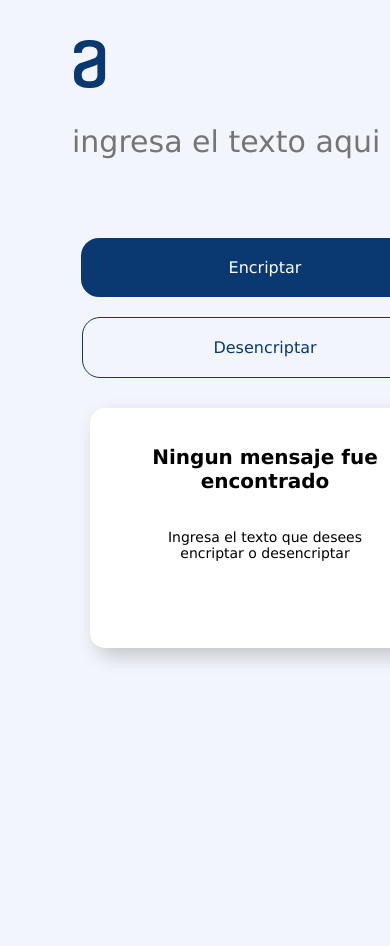
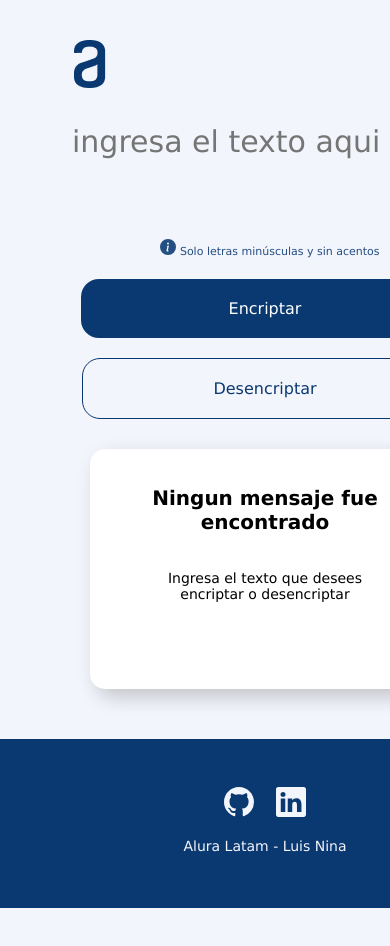
Before and after one commit to Luis-Nina21/Encriptador-Alura, a plain HTML site: page index.html in a window 390 px wide. Shown: the top 946 px of the page. After the commit the page ends 908 px from the top, so only its background shows below. Drawn offline with Linux system fonts and the light colour scheme.

Commit message:
ultima actualización al responsive

```diff
--- a/app.js
+++ b/app.js
@@ -24,8 +24,8 @@ function encriptarTexto() {
     let textoEncriptado = '';
     for (let i = 0; i < texto.length; i++) {
         let charCode = texto.charCodeAt(i);
-        if (charCode >= 97 && charCode <= 122) { // Si es una letra minúscula
-            charCode = ((charCode - 97 + 13) % 26) + 97; // Aplicar cifrado César con desplazamiento de 13 posiciones
+        if (charCode >= 97 && charCode <= 122) {
+            charCode = ((charCode - 97 + 13) % 26) + 97;
         }
         textoEncriptado += String.fromCharCode(charCode);
     }
@@ -107,11 +107,10 @@ function copiarTexto() {
 function cambiarEstiloTexto() {
     var textarea = document.getElementById("textoEntrada");
     var textarea2 = document.getElementById("textoSalida");
-    textarea.style.fontSize = "30px"; // Cambiar el tamaño del texto
-    textarea.style.color = "rgba(10, 56, 113, 1)"; // Cambiar el color del texto
-    textarea2.style.fontSize = "30px"; // Cambiar el tamaño del texto
-    textarea2.style.color = "rgba(10, 56, 113, 1)"; // Cambiar el color del texto
+    textarea.style.fontSize = "30px";
+    textarea.style.color = "rgba(10, 56, 113, 1)";
+    textarea2.style.fontSize = "30px";
+    textarea2.style.color = "rgba(10, 56, 113, 1)";
 }
 
-// Llamar a la función cuando se haya cargado completamente la página
 document.addEventListener("DOMContentLoaded", cambiarEstiloTexto);
--- a/index.html
+++ b/index.html
@@ -14,8 +14,11 @@
 
         <section class="contenedor-izquierdo">
             <textarea name="" id="textoEntrada" cols="30" rows="10" placeholder="ingresa el texto aqui ..."></textarea>
-            <p></p>
+
             <div class="botones-encriptar">
+                <p id="texto-info"><svg xmlns="http://www.w3.org/2000/svg" width="16" height="16" fill="currentColor" class="bi bi-info-circle-fill" viewBox="0 0 16 16">
+                    <path d="M8 16A8 8 0 1 0 8 0a8 8 0 0 0 0 16m.93-9.412-1 4.705c-.07.34.029.533.304.533.194 0 .487-.07.686-.246l-.088.416c-.287.346-.92.598-1.465.598-.703 0-1.002-.422-.808-1.319l.738-3.468c.064-.293.006-.399-.287-.47l-.451-.081.082-.381 2.29-.287zM8 5.5a1 1 0 1 1 0-2 1 1 0 0 1 0 2"/>
+                  </svg> Solo letras minúsculas y sin acentos</p>
                 <button id="boton-encriptar" onclick="encriptarTexto()">Encriptar</button>
                 <button id="boton-desencriptar" onclick="desencriptarTexto()">Desencriptar</button>
             </div>
@@ -28,6 +31,21 @@
             <button id="Copiar" onclick="copiarTexto()">Copiar</button>
         </aside>
     </main>
+    <footer>
+        <div class="iconos-redes">
+            <a href="https://github.com/Luis-Nina21"><svg xmlns="http://www.w3.org/2000/svg" color="#F3F5FC" width="30" height="30" fill="currentColor" class="bi bi-github" viewBox="0 0 16 16">
+                <path d="M8 0C3.58 0 0 3.58 0 8c0 3.54 2.29 6.53 5.47 7.59.4.07.55-.17.55-.38 0-.19-.01-.82-.01-1.49-2.01.37-2.53-.49-2.69-.94-.09-.23-.48-.94-.82-1.13-.28-.15-.68-.52-.01-.53.63-.01 1.08.58 1.23.82.72 1.21 1.87.87 2.33.66.07-.52.28-.87.51-1.07-1.78-.2-3.64-.89-3.64-3.95 0-.87.31-1.59.82-2.15-.08-.2-.36-1.02.08-2.12 0 0 .67-.21 2.2.82.64-.18 1.32-.27 2-.27s1.36.09 2 .27c1.53-1.04 2.2-.82 2.2-.82.44 1.1.16 1.92.08 2.12.51.56.82 1.27.82 2.15 0 3.07-1.87 3.75-3.65 3.95.29.25.54.73.54 1.48 0 1.07-.01 1.93-.01 2.2 0 .21.15.46.55.38A8.01 8.01 0 0 0 16 8c0-4.42-3.58-8-8-8"/>
+              </svg></a>
+
+              <a href="https://www.linkedin.com/in/luis-antony-nina-llicahua-b11a8a2b1/">
+                <svg xmlns="http://www.w3.org/2000/svg" color="#F3F5FC" width="30" height="30" fill="currentColor" class="bi bi-linkedin" viewBox="0 0 16 16">
+                    <path d="M0 1.146C0 .513.526 0 1.175 0h13.65C15.474 0 16 .513 16 1.146v13.708c0 .633-.526 1.146-1.175 1.146H1.175C.526 16 0 15.487 0 14.854zm4.943 12.248V6.169H2.542v7.225zm-1.2-8.212c.837 0 1.358-.554 1.358-1.248-.015-.709-.52-1.248-1.342-1.248S2.4 3.226 2.4 3.934c0 .694.521 1.248 1.327 1.248zm4.908 8.212V9.359c0-.216.016-.432.08-.586.173-.431.568-.878 1.232-.878.869 0 1.216.662 1.216 1.634v3.865h2.401V9.25c0-2.22-1.184-3.252-2.764-3.252-1.274 0-1.845.7-2.165 1.193v.025h-.016l.016-.025V6.169h-2.4c.03.678 0 7.225 0 7.225z"/>
+                  </svg>
+              </a>
+
+        </div>
+        <p>Alura Latam - Luis Nina</p>
+    </footer>
 </body>
 
 <script src="../Encriptador-Alura/app.js"></script>
--- a/styles.css
+++ b/styles.css
@@ -3,11 +3,7 @@
     font-family: Verdana, Geneva, Tahoma, sans-serif;
 }
 body{
-    /* Encriptador - 1 Desktop */
     position: relative;
-    width: 1348px;
-    height: 1024px;
-    /* Light blue/light-blue-100 */
     background: #F3F5FC;
     margin: 0;
     border: 0;
@@ -22,6 +18,10 @@ main{
     display: flex;
     margin: 30px 70px;
 }
+
+
+
+/*----------estilos para el contenedor izquierdo--------*/
 
 .contenedor-izquierdo{
     width: 70%;
@@ -44,15 +44,6 @@ border: none;
 
 
 /*----------------------------------------------------------*/
-
-
-
-
-
-
-
-
-
 
 
 .botones-encriptar{
@@ -91,10 +82,13 @@ margin-top: 500px;
 
 }
 
+#texto-info{
+    color:rgba(10, 56, 113, 0.886) ;
+    font-size: 11px;
+    padding-left: 10px;
+}
 
-
-
-
+/*-----Estilos para el aside derecho------*/
 
 .contenedor-derecho{
     width: 30%;
@@ -136,15 +130,39 @@ margin-top: 500px;
 }
 
 
+/*----------estilos para e l footer--------*/
+
+footer{
+    background-color: rgba(10, 56, 113, 1);
+    margin: 0px;
+    padding: 40px;
+    width: 1269px;
+}
+.iconos-redes{
+  text-align: center;
+}
+.iconos-redes svg{
+    padding: 8px;
+    padding-bottom: 3px;
+    color: #F3F5FC;
+}
+.iconos-redes svg:hover{
+    opacity: 0.3;
+}
+footer p{
+    text-align: center;
+    color: #F3F5FC;
+    font-size: 14px;
+}
+
 
 /*---------------------------------------*/
 
-/* Estilos para pantallas pequeñas (teléfonos y tablets) */
 @media screen and (max-width: 480px) {
     body {
-        width: 100%; /* Ajustar el ancho del cuerpo al 100% del viewport */
-        padding: 0; /* Eliminar el relleno del cuerpo */
-        margin: 0; /* Eliminar los márgenes del cuerpo */
+        width: 100%;
+        padding: 0;
+        margin: 0;
     }
 
     main{
@@ -152,8 +170,8 @@ margin-top: 500px;
         margin: none;
         display: flex;
         flex-direction: column;
-        width: 100%; /* Ajustar el ancho del contenedor principal al 100% del viewport */
-        padding-right: 50px; /* Agregar un relleno alrededor del contenedor principal */
+        width: 100%;
+        padding-right: 50px;
     }
 
 
@@ -170,7 +188,7 @@ margin-top: 500px;
     }
 
     #boton-desencriptar {
-        margin-top: 10px; /* Separación entre los botones */
+        margin-top: 10px; /
     }
     #boton-desencriptar{
         padding: 20px 130px;
@@ -190,29 +208,33 @@ margin-top: 500px;
     }
     #mensajetexto {
         font-size: 50px;
-        margin-top: 10px; /* Separación entre el título y el texto */
+        margin-top: 10px;
     }
 
     #mensajeTitulo,
     #mensajeTexto {
-        display: block; /* Mostrar título y texto */
+        display: block;
     }
 
     #Copiar,
     #textoSalida,
     #imagenMensaje {
-        display: none; /* Ocultar elementos innecesarios */
+        display: none;
     }
 
 
     #textoEntrada {
-        width: 100%; /* Ajustar el ancho del textarea al 100% del contenedor */
-        max-width: 400px; /* Establecer un ancho máximo */
-        margin: 0 auto; /* Centrar el textarea */
+        width: 100%;
+        max-width: 400px;
+        margin: 0 auto;
     }
     #textoSalida{
         height: 100px;
     }
 
+    footer{
+        width: 450px;
+        margin: 0px;
+    }
 
 }
```
Also changed, not shown: img/github.svg (added).
